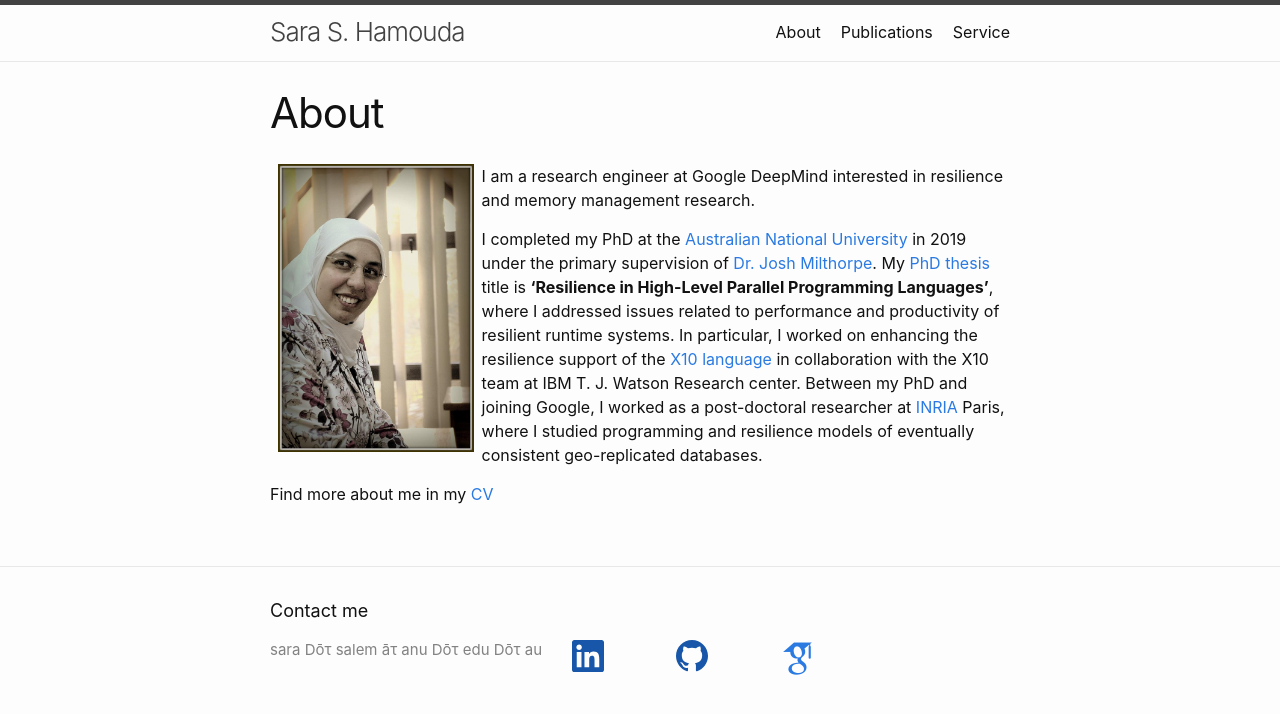
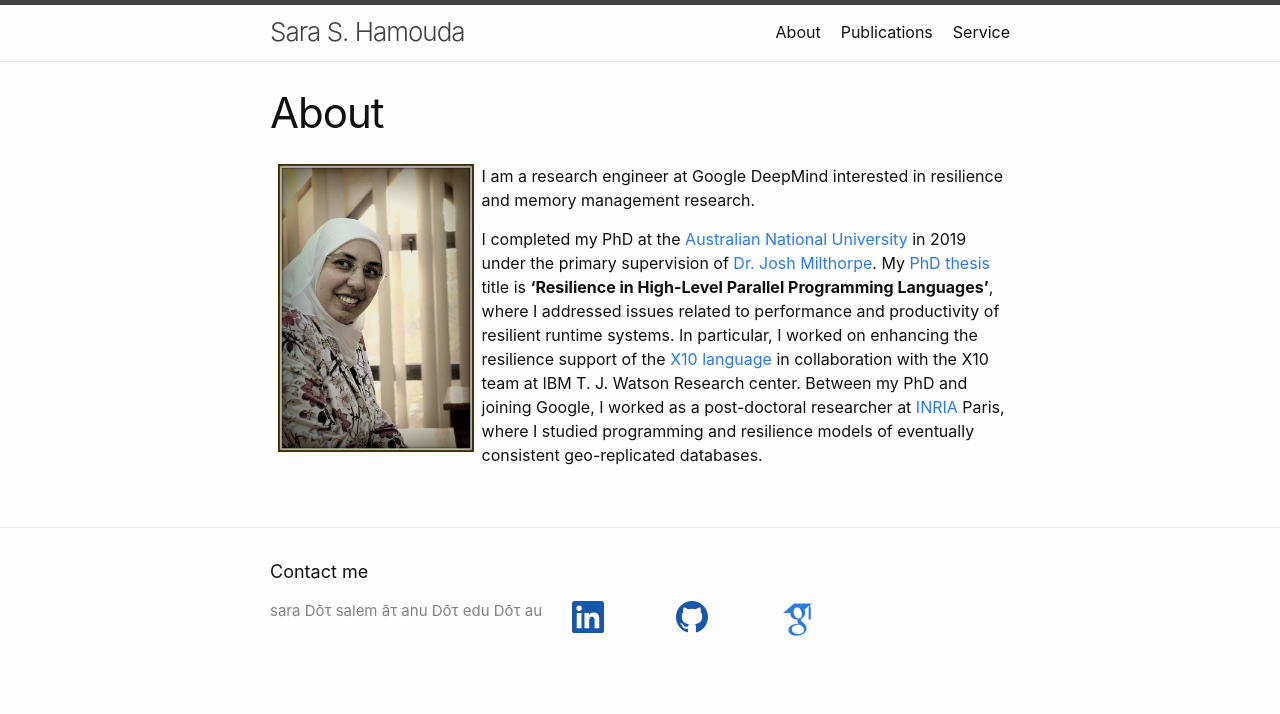
Before and after one commit to shamouda/shamouda.github.io, a Jekyll site: the page built from about.md, in a window 1280 px wide. Shown: the top 714 px of the page. Built offline with Jekyll 4.4.1, drawn with Linux system fonts in a browser that asks for light colours; some web fonts are replaced.

Commit message:
Update about.md

```diff
--- a/about.md
+++ b/about.md
@@ -14,5 +14,3 @@ My [PhD thesis](https://openresearch-repository.anu.edu.au/handle/1885/164137) t
 I addressed issues related to performance and productivity of resilient runtime systems.
 In particular, I worked on enhancing the resilience support of the [X10 language](http://x10-lang.org/) in collaboration with the X10 team at IBM T. J. Watson Research center.
 Between my PhD and joining Google, I worked as a post-doctoral researcher at [INRIA](https://www.inria.fr/en/) Paris, where I studied programming and resilience models of eventually consistent geo-replicated databases.
-
-Find more about me in my [CV](/SaraHamoudaCV.pdf)
```
